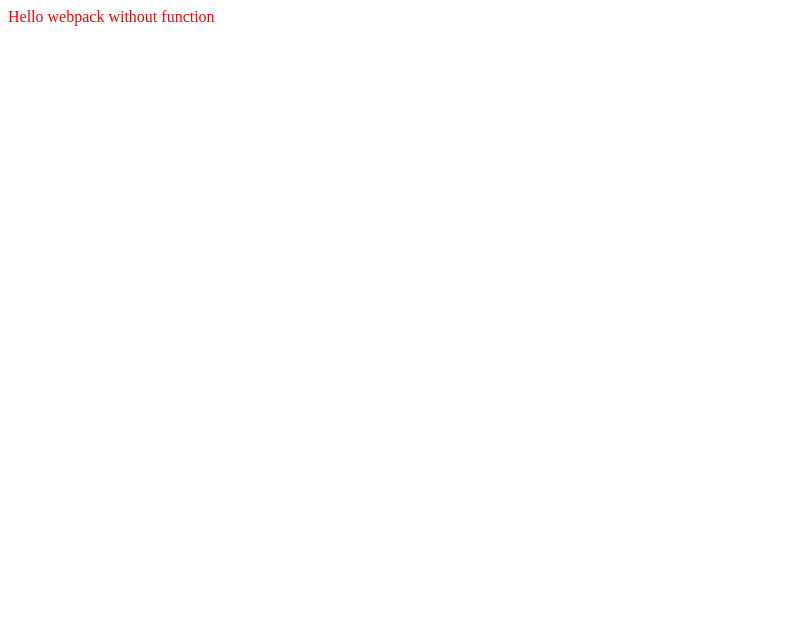
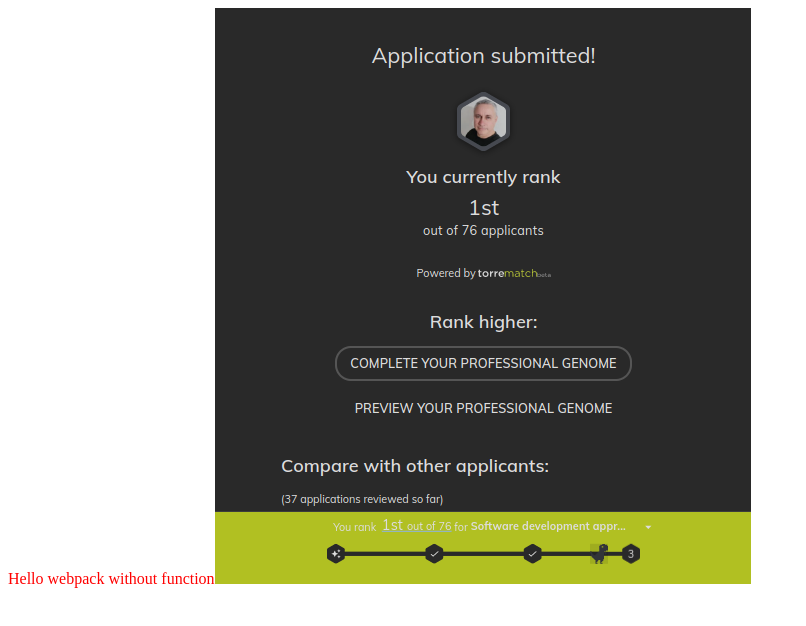
Before and after one commit to chucoyos/webpack_demo, a website built with webpack: page dist/index.html in a window 1280 px wide. Shown: the whole page, without its empty margins (0-806 px from the left). Built offline with nearby package versions, Linux system fonts and the light colour scheme.

Commit message:
Loading Images

```diff
--- a/src/index.js
+++ b/src/index.js
@@ -1,5 +1,6 @@
 import _ from 'lodash'
 import './style.css';
+import First from './first.png';
 
 // function comp() {
 //   const ele = document.createElement('div')
@@ -12,3 +13,7 @@
 element.innerHTML = _.join(['Hello', 'webpack', 'without function'], ' ')
 element.classList.add('hello');
 document.body.appendChild(element)
+
+const first = new Image();
+first.src = First;
+element.appendChild(first);
--- a/src/style.css
+++ b/src/style.css
@@ -1,3 +1,5 @@
 .hello {
   color: red;
+  /* background: url('./first.png');
+  background-repeat: no-repeat; */
 }
--- a/webpack.config.js
+++ b/webpack.config.js
@@ -13,6 +13,10 @@
         test: /\.css$/i,
         use: ['style-loader', 'css-loader'],
       },
+      {
+        test: /\.(png|svg|jpg|jpeg|gif)$/i,
+        type: 'asset/resource',
+      },
     ],
   },
 };
```
Also changed, not shown: dist/9d6f295e927ceb1f9e42.png (added), dist/bundle.js, src/first.png (added).
